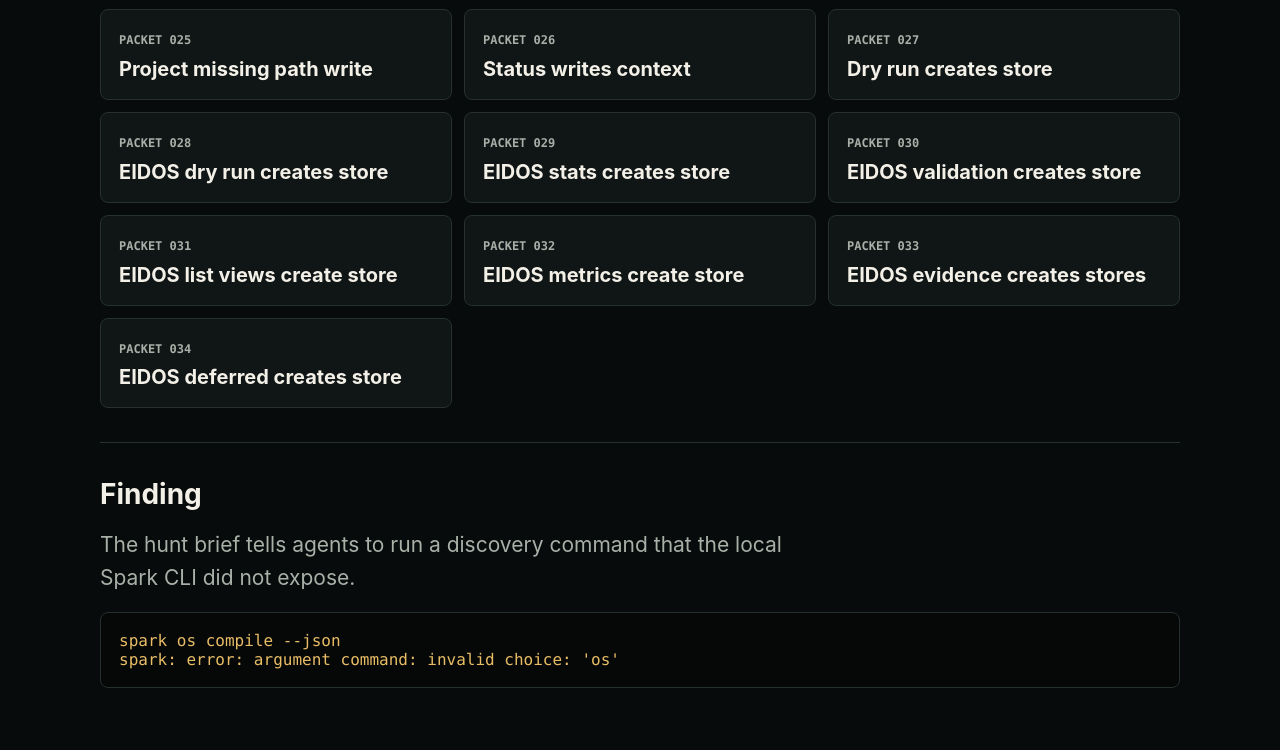
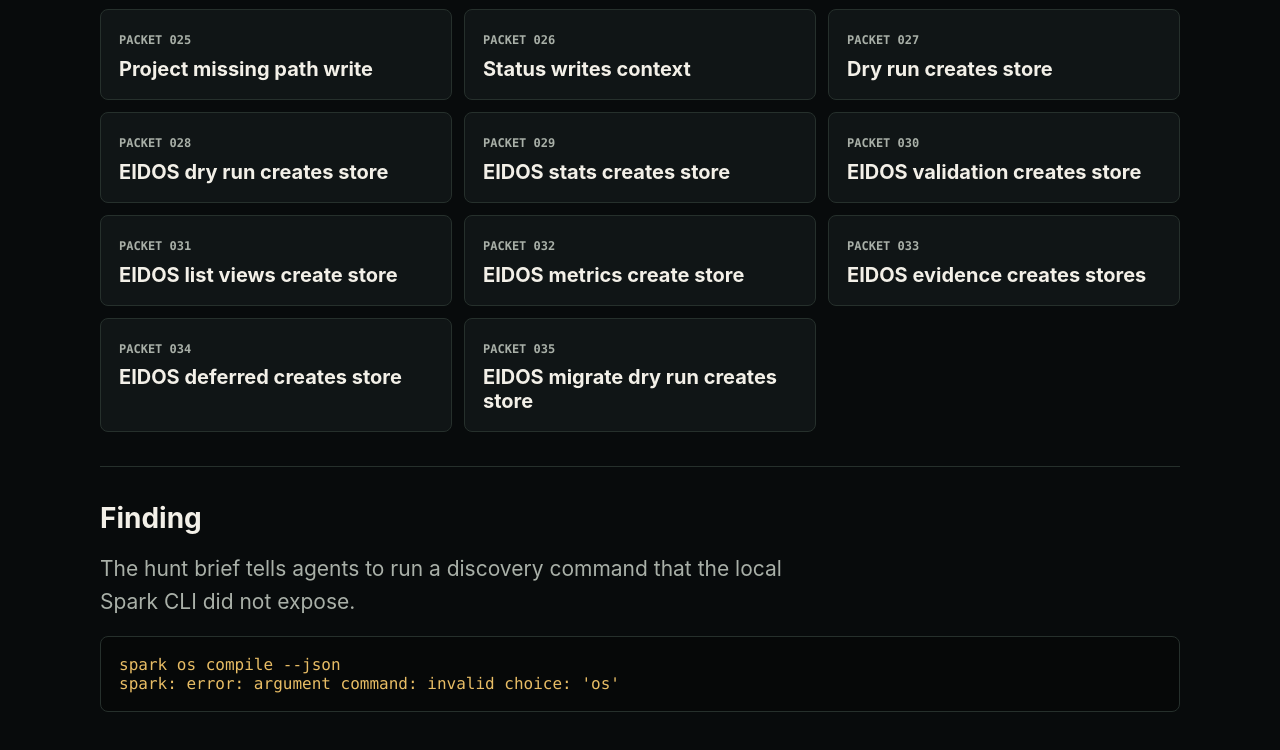
Before and after one commit to jumperz11/jumperz-spark-hunt, a plain HTML site: page index.html in a window 1280 px wide. Shown: the part 1776-2526 px from the top of the page. Drawn offline with Linux system fonts and the light colour scheme.

Commit message:
Add EIDOS migrate dry-run packet

```diff
--- a/index.html
+++ b/index.html
@@ -335,6 +335,10 @@
             <span>Packet 034</span>
             <strong>EIDOS deferred creates store</strong>
           </article>
+          <article>
+            <span>Packet 035</span>
+            <strong>EIDOS migrate dry run creates store</strong>
+          </article>
         </div>
       </section>
 
```
Also changed, not shown: 6 other files.
